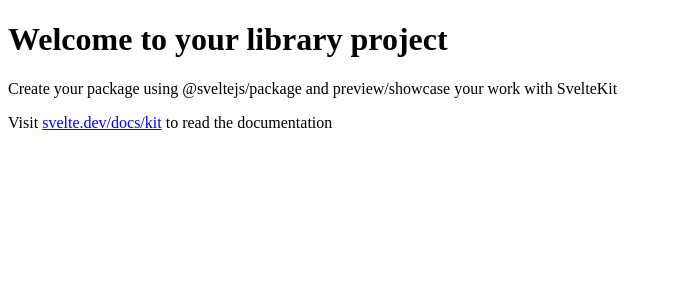
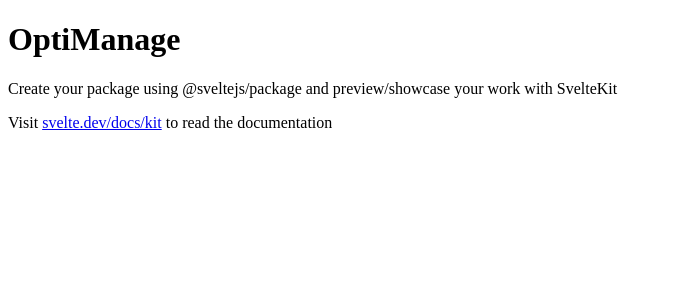
Before and after one commit to Jessica056748/OptiManage, a SvelteKit app: page / in a window 1280 px wide. Shown: the top 300 px of the page, without its empty margins (0-673 px from the left). Built offline with nearby package versions, Linux system fonts and the light colour scheme.

Commit message:
feat: updated h1

```diff
--- a/src/routes/+page.svelte
+++ b/src/routes/+page.svelte
@@ -1,3 +1,3 @@
-<h1>Welcome to your library project</h1>
+<h1>OptiManage</h1>
 <p>Create your package using @sveltejs/package and preview/showcase your work with SvelteKit</p>
 <p>Visit <a href="https://svelte.dev/docs/kit">svelte.dev/docs/kit</a> to read the documentation</p>
```
